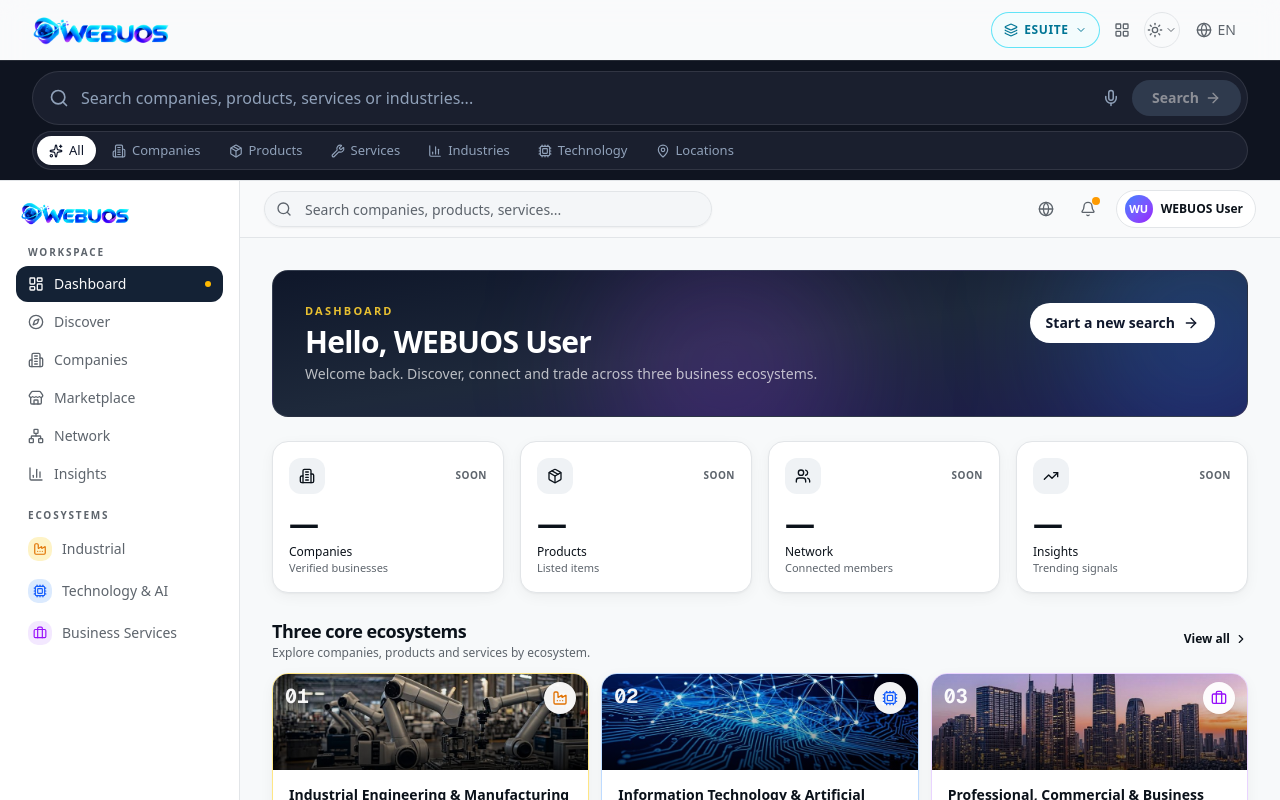
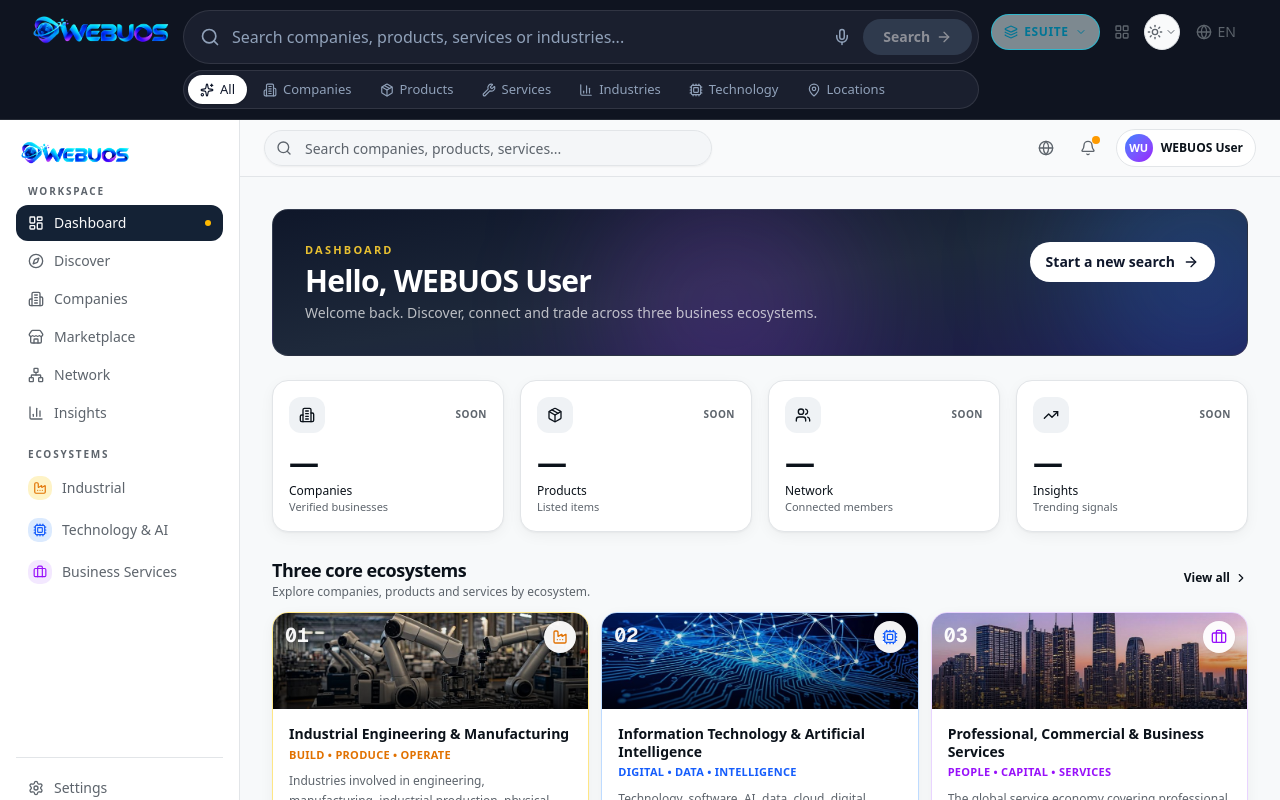
Before and after one commit to Jobsonn-dev/we-suite, a Next.js app: page /dashboard in a window 1280 px wide. Shown: the top 800 px of the page. Built offline with nearby package versions, Linux system fonts and the light colour scheme.

Commit message:
cfb0c8ac-1b91-42a6-809a-648f35c173c7

```diff
--- a/src/components/layout/header.tsx
+++ b/src/components/layout/header.tsx
@@ -11,7 +11,7 @@
 import { cn } from "@/lib/utils";
 
 // ============================================================
-// Mobile search bar (compact, for mobile header)
+// Mobile compact search bar (for home page top, before scroll)
 // ============================================================
 function MobileSearchBar() {
   const [query, setQuery] = useState("");
@@ -32,6 +32,7 @@
           value={query}
           onChange={(e) => setQuery(e.target.value)}
           onFocus={() => setFocused(true)}
+          onBlur={() => setTimeout(() => setFocused(false), 150)}
           placeholder="Search companies, products, services..."
           className="h-9 w-full rounded-full border border-border bg-muted/50 pl-10 pr-4 text-sm focus:border-primary/40 focus:bg-background focus:outline-none focus:ring-2 focus:ring-primary/15"
           aria-label="Search"
@@ -69,7 +70,6 @@
 
 export function Header() {
   const [mobileOpen, setMobileOpen] = useState(false);
-  const [searchOpen, setSearchOpen] = useState(false);
   const [query, setQuery] = useState("");
   const pathname = usePathname();
   const isHome = pathname === "/";
@@ -84,7 +84,7 @@
     }
   }, [isHome]);
 
-  // Show the expanded header search + category bar on non-home pages, or on home when scrolled
+  // Show the search + categories inside the header on non-home pages, or on home when scrolled
   const showHeaderSearch = !isHome || scrolled;
 
   function submit(e: React.FormEvent) {
@@ -94,24 +94,40 @@
   }
 
   return (
-    <header className="sticky top-0 z-50 border-b border-border bg-background/85 backdrop-blur-md">
-      {/* Row 1: Logo | (compact search on mobile) | Nav buttons */}
-      <div className="mx-auto flex h-[60px] max-w-7xl items-center gap-3 px-4 sm:px-6 lg:px-8">
-        <Link href="/" className="flex shrink-0 items-center" aria-label="WEBUOS home">
+    <header
+      className={cn(
+        "sticky top-0 z-50 bg-background/85 backdrop-blur-md",
+        // When search is shown, the header becomes a cohesive dark block containing everything
+        showHeaderSearch ? "bg-[#0f1420] border-b border-white/10" : "border-b border-border",
+      )}
+    >
+      <div className="mx-auto max-w-7xl px-4 sm:px-6 lg:px-8">
+        {/* Single cohesive header row: Logo | Search+Categories (center) | Nav buttons */}
+        <div className={cn("flex items-center gap-3", showHeaderSearch ? "py-2.5" : "h-[60px]")}>
+          <Link href="/" className="flex shrink-0 items-center self-start pt-1" aria-label="WEBUOS home">
             <WebuosLogo size="md" />
           </Link>
 
-        {/* Compact mobile search (only on home top, before scroll) */}
-        <div className={cn("flex flex-1 items-center justify-center md:hidden", showHeaderSearch ? "hidden" : "flex")}>
+          {/* Inline search bar + categories — part of the header row itself, not below it */}
+          {showHeaderSearch ? (
+            <div className="hidden flex-1 md:block">
+              <HeaderSearchBar />
+            </div>
+          ) : (
+            <>
+              {/* Compact mobile search on home top */}
+              <div className="flex flex-1 items-center justify-center md:hidden">
                 <div className="w-full max-w-xs">
                   <MobileSearchBar />
                 </div>
               </div>
+              {/* Spacer on desktop */}
+              <div className="hidden flex-1 md:block" />
+            </>
+          )}
 
-        {/* Spacer on desktop when no search shown */}
-        <div className={cn("hidden flex-1 md:block", showHeaderSearch ? "hidden" : "block")} />
-
-        <nav className="hidden shrink-0 items-center gap-1 md:flex">
+          {/* Nav buttons — same row as logo and search */}
+          <nav className="hidden shrink-0 items-center gap-1 self-start pt-1 md:flex">
             <ESuiteButton variant="pill" />
             <ESuiteButton variant="icon" />
             <ThemeToggle />
@@ -125,37 +141,17 @@
           </button>
         </div>
 
-      {/* Row 2: Full search bar + category filter bar (dark themed, matches target image) */}
+        {/* Mobile search input (when header search is shown) — still inside the header */}
         {showHeaderSearch && (
-        <div className="border-t border-white/10 bg-[#0f1420]" style={{ animation: "fadeIn .2s ease-out" }}>
-          <div className="mx-auto max-w-7xl px-4 py-2.5 sm:px-6 lg:px-8">
-            {/* Desktop/tablet: full search bar with category filter */}
-            <div className="hidden md:block">
-              <HeaderSearchBar />
-            </div>
-            {/* Mobile: compact search input */}
-            <div className="md:hidden">
+          <div className="pb-3 md:hidden">
             <form onSubmit={submit} className="flex items-center gap-2">
-                <Search className="h-4 w-4 shrink-0 text-muted-foreground" />
-                <input type="text" value={query} onChange={e => setQuery(e.target.value)} placeholder="Search companies, products, services..." className="h-10 flex-1 rounded-full border border-border bg-muted/50 px-4 text-sm focus:border-primary/40 focus:bg-background focus:outline-none focus:ring-2 focus:ring-primary/15" autoFocus />
-                <button type="submit" className="inline-flex h-10 w-10 items-center justify-center rounded-full bg-primary text-primary-foreground"><ArrowRight className="h-4 w-4" /></button>
-              </form>
-            </div>
-          </div>
-        </div>
-      )}
-
-      {/* Mobile slide-down search overlay (alternative trigger) */}
-      {searchOpen && !showHeaderSearch && (
-        <div className="absolute inset-x-0 top-0 z-50 border-b border-border bg-background p-4 md:hidden">
-          <form onSubmit={submit} className="flex items-center gap-2">
-            <Search className="h-4 w-4 shrink-0 text-muted-foreground" />
-            <input type="text" value={query} onChange={e => setQuery(e.target.value)} placeholder="Search..." className="h-10 flex-1 rounded-full border border-border bg-muted/50 px-4 text-sm focus:border-primary/40 focus:bg-background focus:outline-none focus:ring-2 focus:ring-primary/15" autoFocus />
-            <button type="submit" className="inline-flex h-10 w-10 items-center justify-center rounded-full bg-primary text-primary-foreground"><ArrowRight className="h-4 w-4" /></button>
-            <button type="button" onClick={() => setSearchOpen(false)} className="inline-flex h-10 w-10 items-center justify-center rounded-full text-muted-foreground hover:bg-muted"><X className="h-4 w-4" /></button>
+              <Search className="h-4 w-4 shrink-0 text-slate-400" />
+              <input type="text" value={query} onChange={e => setQuery(e.target.value)} placeholder="Search companies, products, services..." className="h-10 flex-1 rounded-full border border-white/10 bg-[#1a1f2e] px-4 text-sm text-white placeholder:text-slate-400 focus:border-cyan-400/50 focus:outline-none focus:ring-2 focus:ring-cyan-400/20" autoFocus />
+              <button type="submit" className="inline-flex h-10 w-10 items-center justify-center rounded-full bg-slate-600 text-white hover:bg-slate-500"><ArrowRight className="h-4 w-4" /></button>
             </form>
           </div>
         )}
+      </div>
 
       {/* Mobile menu */}
       <div className={cn("border-t border-border bg-background md:hidden", mobileOpen ? "block" : "hidden")}>
```
Also changed, not shown: 1 other file (tests, documents, lock files or other folders). Lines whose indentation alone changed are shown as unchanged.
